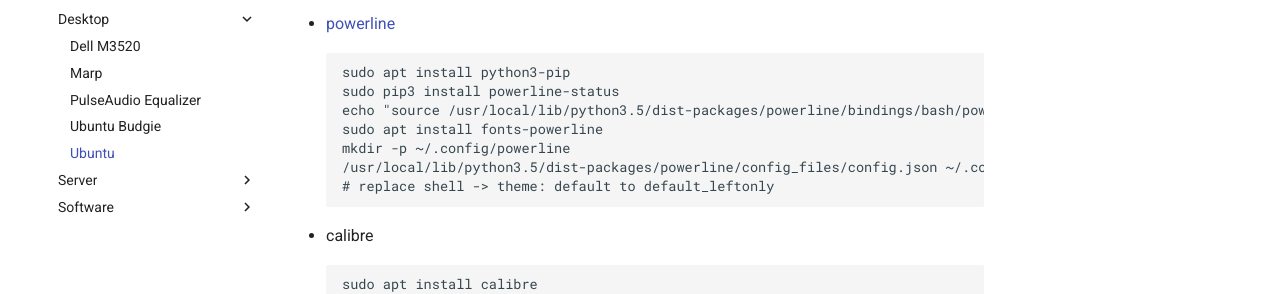
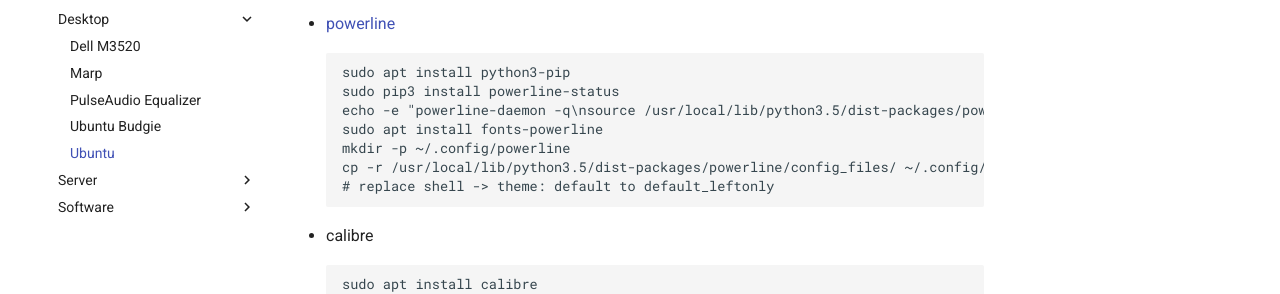
Before and after one commit to vician/wiki, an MkDocs documentation site: the page built from docs/Linux/Desktop/Ubuntu.md, in a window 1280 px wide and 900 px high, scrolled down 676 px. Shown: the part 197-491 px from the top of the window. Built offline with MkDocs 1.6.1 and Material for MkDocs 9.7.7, drawn with Linux system fonts in a browser that asks for light colours; comment, search, counter and statistics services are not loaded.

Commit message:
better powerline

```diff
--- a/docs/Linux/Desktop/Ubuntu.md
+++ b/docs/Linux/Desktop/Ubuntu.md
@@ -33,10 +33,10 @@ _What I need on my Ubuntu desktop._
 
 		sudo apt install python3-pip
 		sudo pip3 install powerline-status
-		echo "source /usr/local/lib/python3.5/dist-packages/powerline/bindings/bash/powerline.sh" >> ~/.bashrc
+		echo -e "powerline-daemon -q\nsource /usr/local/lib/python3.5/dist-packages/powerline/bindings/bash/powerline.sh" >> ~/.bashrc
 		sudo apt install fonts-powerline
 		mkdir -p ~/.config/powerline
-		/usr/local/lib/python3.5/dist-packages/powerline/config_files/config.json ~/.config/powerline/config.json
+		cp -r /usr/local/lib/python3.5/dist-packages/powerline/config_files/ ~/.config/powerline/
 		# replace shell -> theme: default to default_leftonly
 
 - calibre
```
